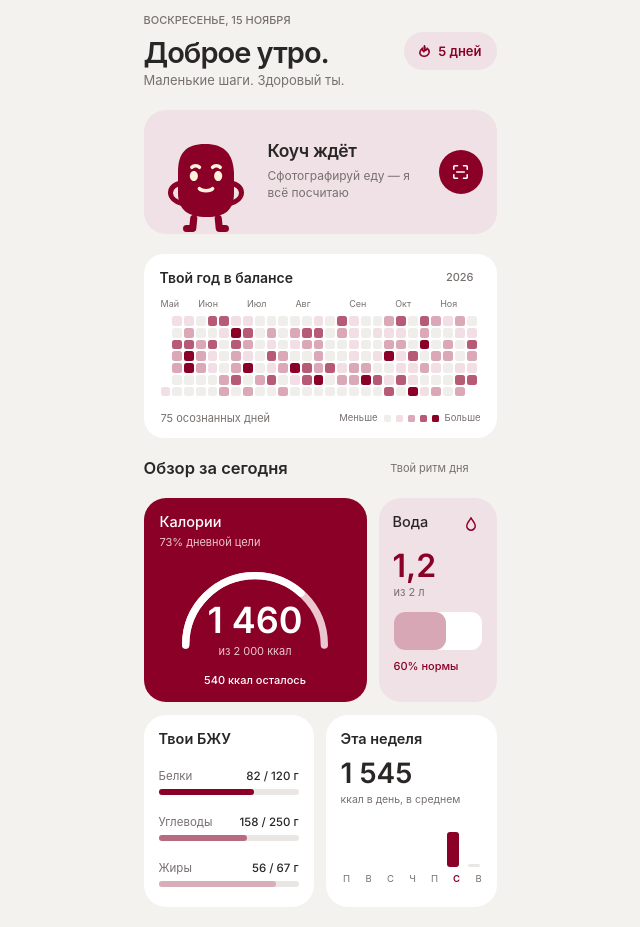
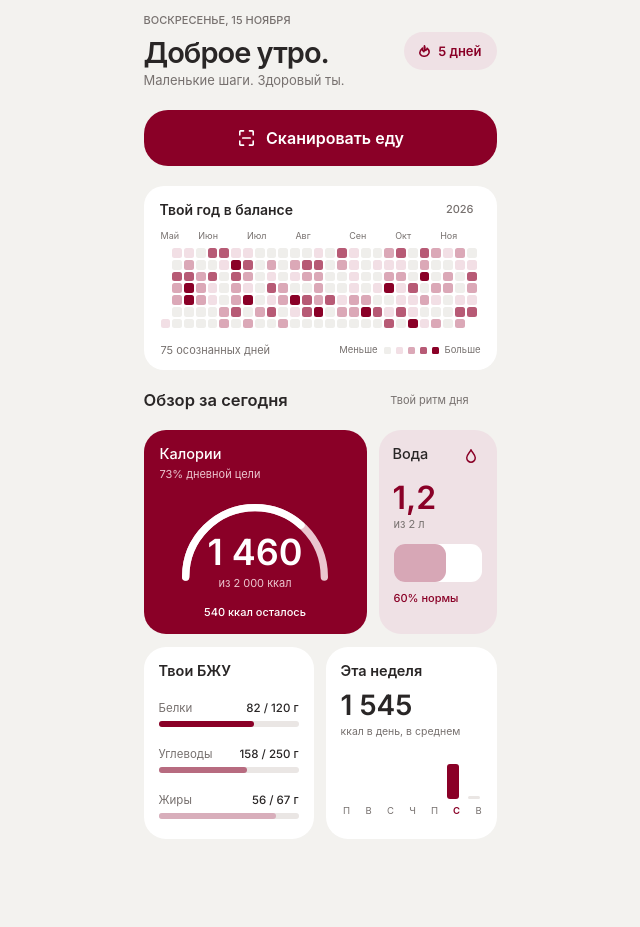
Before and after one commit to PavlovIvan1/ProCal, a Next.js app: page / in a window 1280 px wide. Shown: the whole page, without its empty margins (320-960 px from the left). After the commit the page ends 859 px from the top, so only its background shows below. Built offline with nearby package versions, Linux system fonts and the light colour scheme; a web font is replaced by a local one.

Commit message:
home: plain big scan button above year card instead of coach banner

```diff
--- a/src/App.tsx
+++ b/src/App.tsx
@@ -6,7 +6,6 @@ import droplet from "./assets/droplet.svg";
 import scanFrame from "./assets/scan-frame.svg";
 import { useStore, addMeal } from "./store";
 import { Gauge } from "./components/Gauge";
-import { Mascot } from "./components/CoachMascot";
 import { CameraView } from "./components/CameraView";
 import { ResultPage } from "./components/ResultPage";
 
@@ -192,20 +191,10 @@ function HomePage({ onScan }: { onScan(): void }) {
   return (
     <main className="content">
       <Greeting streak={Math.max(1, streak)} />
-      <section
-        className="coachb"
-        onClick={onScan}
-        role="button"
-        tabIndex={0}
-        aria-label="Сканировать еду — коуч ждёт"
-      >
-        <Mascot mad={false} />
-        <h2 className="coachb-title">Коуч ждёт</h2>
-        <p className="coachb-sub">Сфотографируй еду — я всё посчитаю</p>
-        <span className="coachb-go">
-          <FigIcon src={scanFrame.src} w={19} group="12.5%" img="-5.96%" />
-        </span>
-      </section>
+      <button className="scan" onClick={onScan}>
+        <FigIcon src={scanFrame.src} w={21} group="12.5%" img="-5.96%" />
+        Сканировать еду
+      </button>
       <YearCard months={months} />
       <div className="ovh">
         <h2>Обзор за сегодня</h2>
--- a/src/styles/global.css
+++ b/src/styles/global.css
@@ -513,58 +513,28 @@ button {
   color: var(--brand);
 }
 
-/* ---- coach banner (scan entry point) ----
- * Светлая карточка в системе дизайна (как «Вода»): тёмный коуч читается
- * целиком, без белых кругов и обрезок. */
-.coachb {
-  position: relative;
-  height: 124px;
+/* ---- scan button ---- */
+.scan {
   margin-top: 18px;
-  background: var(--pink);
-  border-radius: 22px;
-  cursor: pointer;
-  user-select: none;
-  -webkit-user-select: none;
-  transition: transform 0.16s ease;
-}
-.coachb:active {
-  transform: scale(0.98);
-}
-.coachb .fs-mascot {
-  position: absolute;
-  left: 14px;
-  bottom: 0; /* коуч стоит на «полу» карточки, ноги не обрезаем */
-}
-.coachb-title {
-  position: absolute;
-  left: 124px;
-  top: 30px;
-  font-size: 17.5px;
+  width: 100%;
+  height: 56px;
+  border: 0;
+  border-radius: 24px;
+  background: var(--brand);
+  color: #fff;
+  font-family: inherit;
+  font-size: 16px;
   font-weight: 600;
-  letter-spacing: -0.3px;
-  color: var(--ink);
-}
-.coachb-sub {
-  position: absolute;
-  left: 124px;
-  top: 58px;
-  right: 74px;
-  font-size: 12px;
-  line-height: 1.4;
-  color: var(--muted);
-}
-.coachb-go {
-  position: absolute;
-  right: 14px;
-  top: 50%;
-  transform: translateY(-50%);
-  width: 44px;
-  height: 44px;
-  border-radius: 50%;
-  background: var(--brand);
   display: flex;
   align-items: center;
   justify-content: center;
+  gap: 9px;
+  cursor: pointer;
+  transition: transform 0.16s ease, filter 0.2s ease;
+}
+.scan:active {
+  transform: scale(0.97);
+  filter: brightness(0.92);
 }
 
 /* ---- скелетон распознавания ---- */
```
